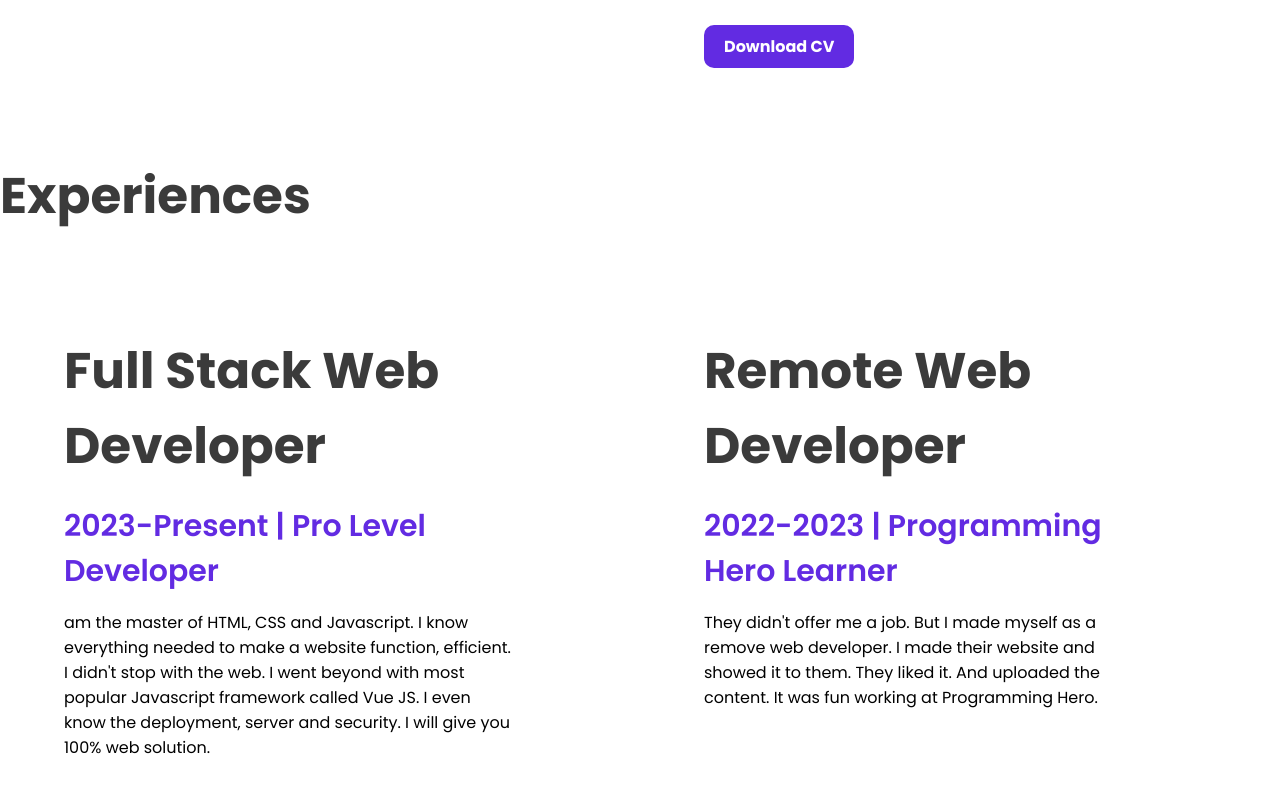
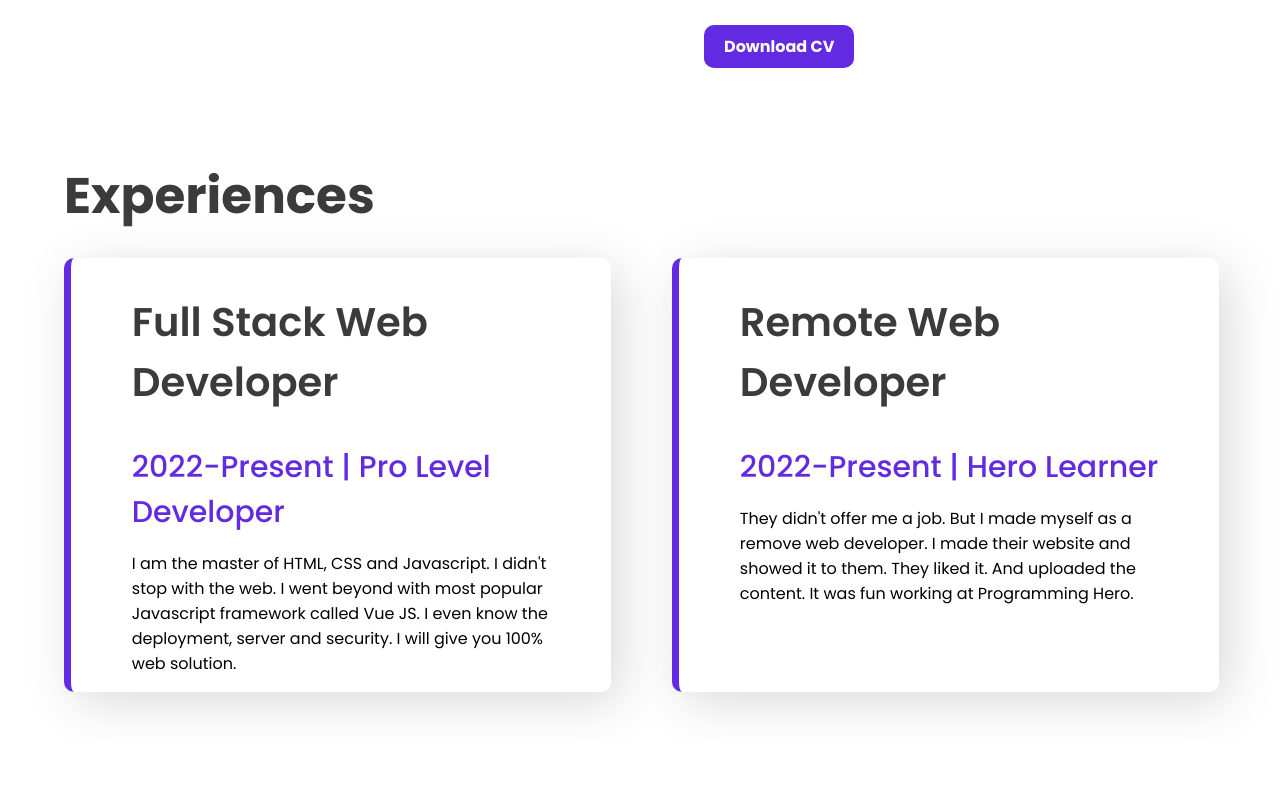
Before and after one commit to ShSpondon/developer-portfolio, a plain HTML site: page index.html in a window 1280 px wide. Shown: the part 956-1748 px from the top of the page. After the commit the page ends 1698 px from the top, so only its background shows below. Drawn offline with Linux system fonts and the light colour scheme.

Commit message:
added border and shadow

```diff
--- a/index.html
+++ b/index.html
@@ -50,23 +50,24 @@
 
     </section>
 
-    <section class="Experience Area">
+    <section class="experience-area">
         <h1>Experiences</h1>
         <div class="flexible-container">
-            <div class="half-width">
-                <h1>Full Stack Web Developer</h1>
-                <h3 class="color">2023-Present | Pro Level Developer</h3>
-                <p> am the master of HTML, CSS and Javascript. I know everything needed to make a website function,
-                    efficient. I didn't stop with the web. I went beyond with most popular Javascript framework called
+            <div id="full-stack-developer" class="experience-item">
+                <h2>Full Stack Web Developer</h2>
+                <h3 class="color">2022-Present | Pro Level Developer</h3>
+                <p> I am the master of HTML, CSS and Javascript. I didn't stop with the web. I went beyond with most
+                    popular Javascript framework
+                    called
                     Vue
                     JS. I even know the deployment, server and security. I will give you 100% web solution.</p>
             </div>
-            <div class="half-width">
-                <h1>Remote Web Developer</h1>
-                <h3 class="color">2022-2023 | Programming Hero Learner</h3>
+            <div id="remote-web-developer" class="experience-item">
+                <h2>Remote Web Developer</h2>
+                <h3 class="color">2022-Present | Hero Learner</h3>
                 <p>They didn't offer me a job. But I made myself as a remove web developer. I made their website and
-                    showed
-                    it to them. They liked it. And uploaded the content. It was fun working at Programming Hero.</p>
+                    showed it to them. They liked it. And uploaded the content. It was fun working at Programming Hero.
+                </p>
             </div>
         </div>
 
--- a/style.css
+++ b/style.css
@@ -10,9 +10,15 @@ h1 {
     margin-top: 100px;
 }
 
+h2 {
+    font-size: 40px;
+    color: rgb(59, 59, 59);
+    font-weight: 600;
+}
+
 h3 {
     font-size: 30px;
-    font-weight: 600;
+    font-weight: 500;
     color: rgb(59, 59, 59);
     margin-top: 20px;
     margin-bottom: auto;
@@ -63,3 +69,24 @@ h3 {
     background-position: right;
     background-size: 10%
 }
+
+.experience-item {
+    width: 40%;
+    margin-top: 2%;
+    margin-right: 5%;
+    padding-left: 5%;
+    padding-right: 5%;
+    box-shadow: 10px 10px 50px rgb(218, 218, 218);
+    border-radius: 10px;
+    border-left: 7px solid rgb(98, 43, 226);
+
+}
+
+.experience-area {
+    margin-left: 5%;
+
+}
+
+#full-stack-developer {
+    border-left: 7px solid rgb(98, 43, 226);
+}
```
Also changed, not shown: images/exp-bg.png.
